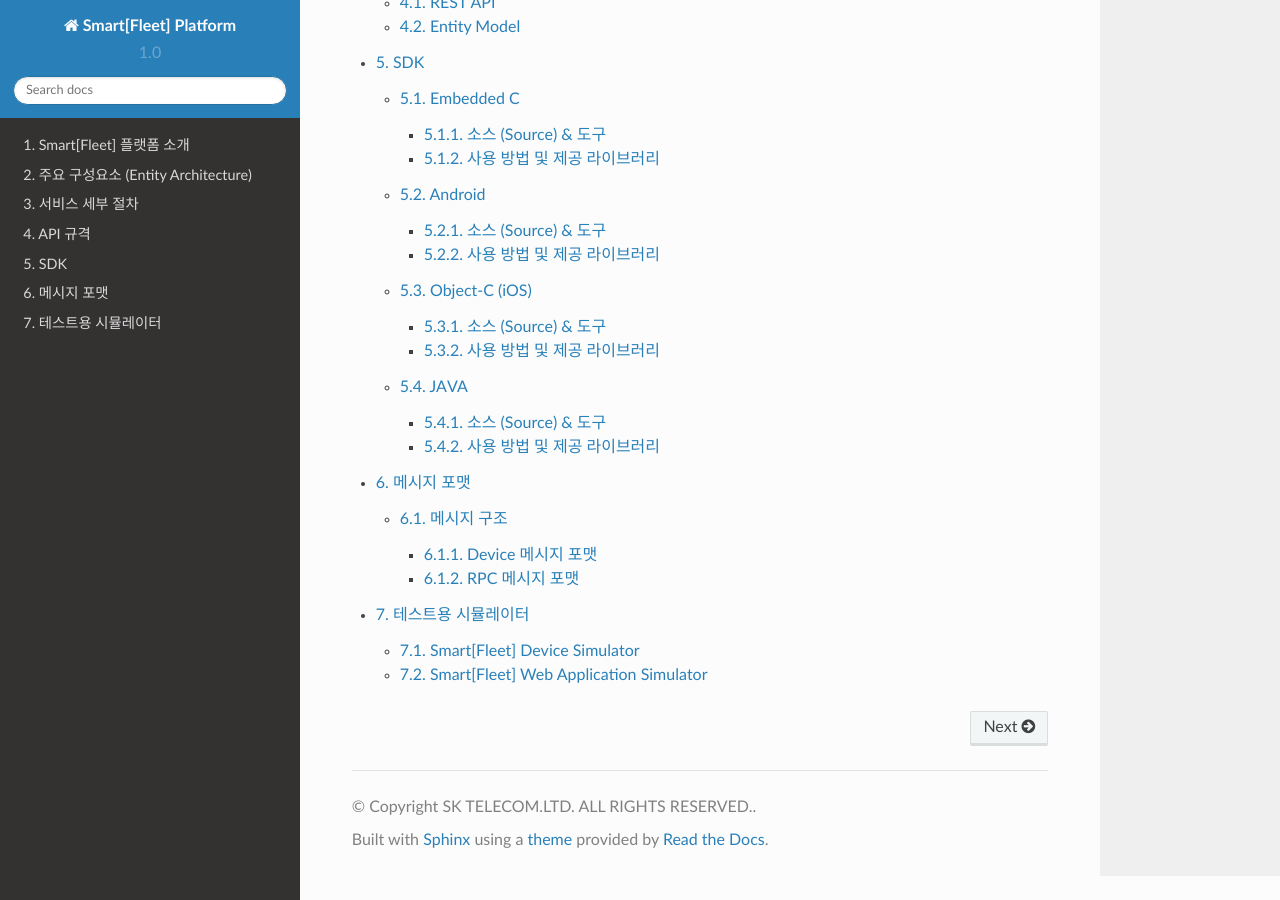
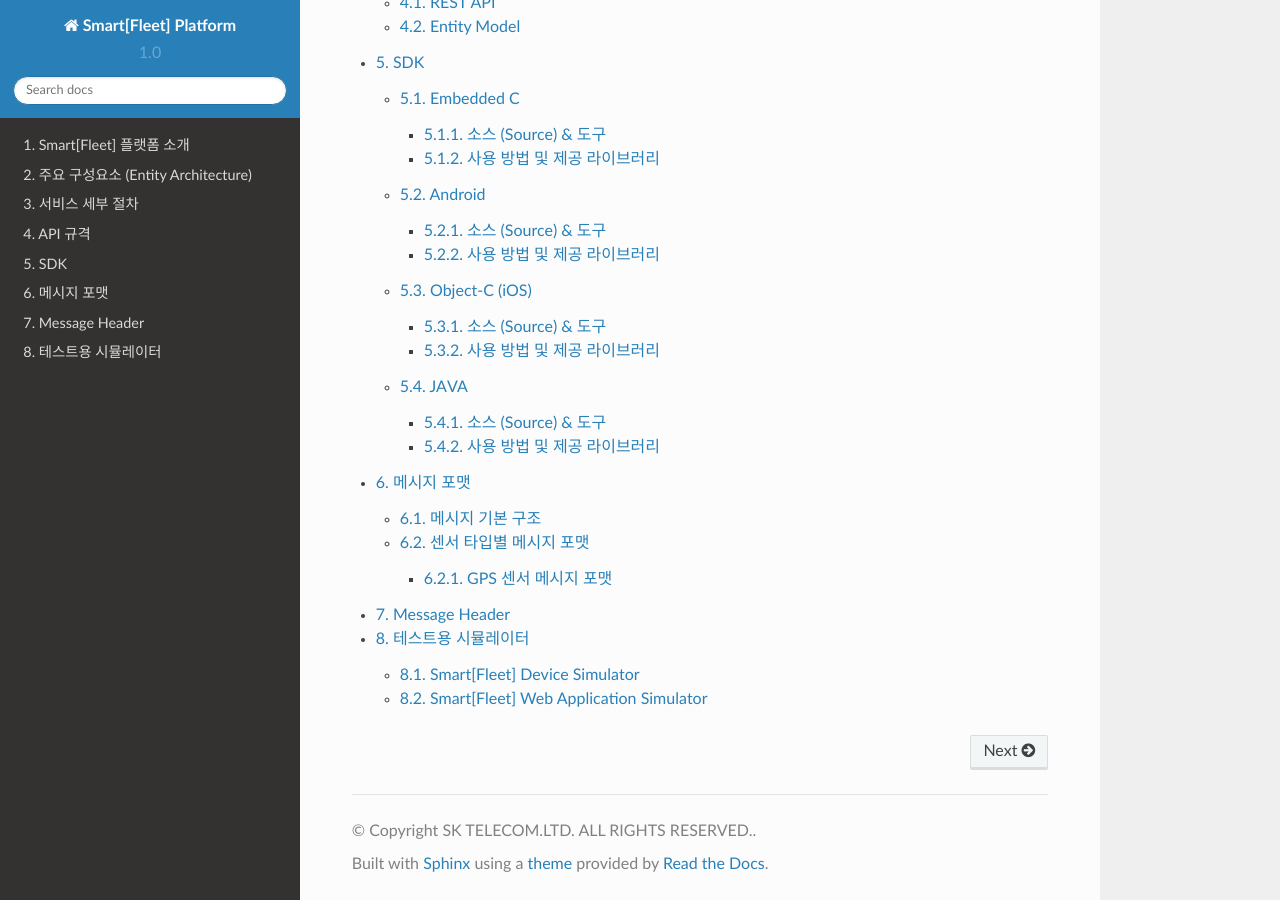
Before and after one commit to skt-smartfleet/web_document, a Sphinx documentation site: the page built from source/index.rst, in a window 1280 px wide and 900 px high, scrolled down 1180 px. Built offline with Sphinx 7.4.7 and the Read the Docs theme 2.0.0, drawn with Linux system fonts in a browser that asks for light colours; some of the changed lines change nothing that is shown.

Commit message:
add GPS Message Format

```diff
--- a/source/message.rst
+++ b/source/message.rst
@@ -13,15 +13,64 @@
 표에 M/O는 Mandatory/Optional의 약자로, Mandatory는 필수로 포함해야 하는 데이터를 Optional은 필요에 따라 기입이 여부를 개발사에서 판단하시면 됩니다.
 
 -----------------------------
-메시지 구조
+메시지 기본 구조
 -----------------------------
 
-Smart[Fleet] 플랫폼의 기본 메시지 구조는
+Smart[Fleet] 플랫폼의 기본 메시지 구조는 ``Header``와 ``Payload`` 형태로 구조화 되어 있습니다.
+각 메시지는 해당 메시지의 타입인 ``ty``로 구분하고 ``ty``에 따라 ``pld`` child의 내용이 상이합니다.
+
+.. role:: underline
+        :class: underline
+
+:underline:`Example Code`
+
+.. code-block:: json
+
+  {
+	// Header
+  	"ts" : 1505434907995,
+  	"ty" : 2,
+
+	// Payload
+  	"pld" : {
+  		"tid" : 1,
+  		"fc" : 12,
+  		"lon" : 127.114513,
+  		"lat" : 37.380241,
+  		"rpm" : 323,
+  		"em" : 28,
+  		"el" : 25,
+  		"xyz" : "23123,49923,123",
+  		"vv" : "11.4"
+  	}
+  }
 
 |br|
 
-Device 메시지 포맷
+-----------------------------
+센서 타입별 메시지 포맷
+-----------------------------
+
+GPS 센서 메시지 포맷
 ----------------------
+
+GPS 단말에서 발생한 위치 데이터를 플랫폼에 전달하기 위해 필요한 메시지를 정의합니다.
+
+
+Message Header
+==============
+
++-------+------+-----+-----------------------------------+-------+
+| Key   | Type | M/O | Description                       | Note  |
++=======+======+=====+===================================+=======+
+| ty    | Int  | M   | 전달하고자 하는 페이로드 타입            |       |
+|       |      |     | 1. Trip_GPS_                      |       |
+|       |      |     | 2. Microtrip_GPS_                 |       |
++-------+------+-----+-----------------------------------+-------+
+| ts    | Int  | O   | 데이터 수집 시간                      | UTC   |
++-------+------+-----+-----------------------------------+-------+
+| pld   |      | M   | 아래 각 페이로드 메시지를 참고           |      |
++-------+------+-----+-----------------------------------+-------+
 
 .. _payload-types:
 
```
